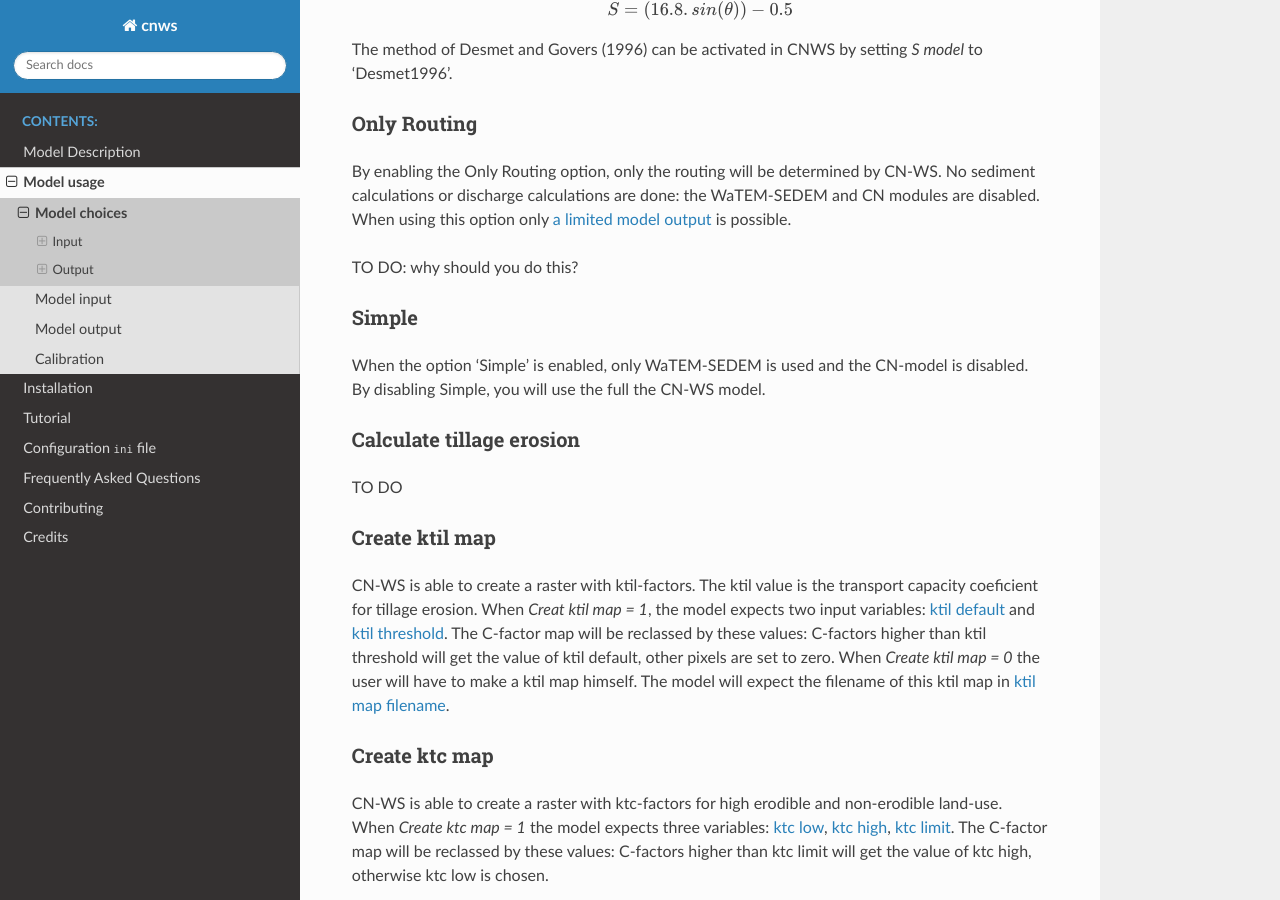
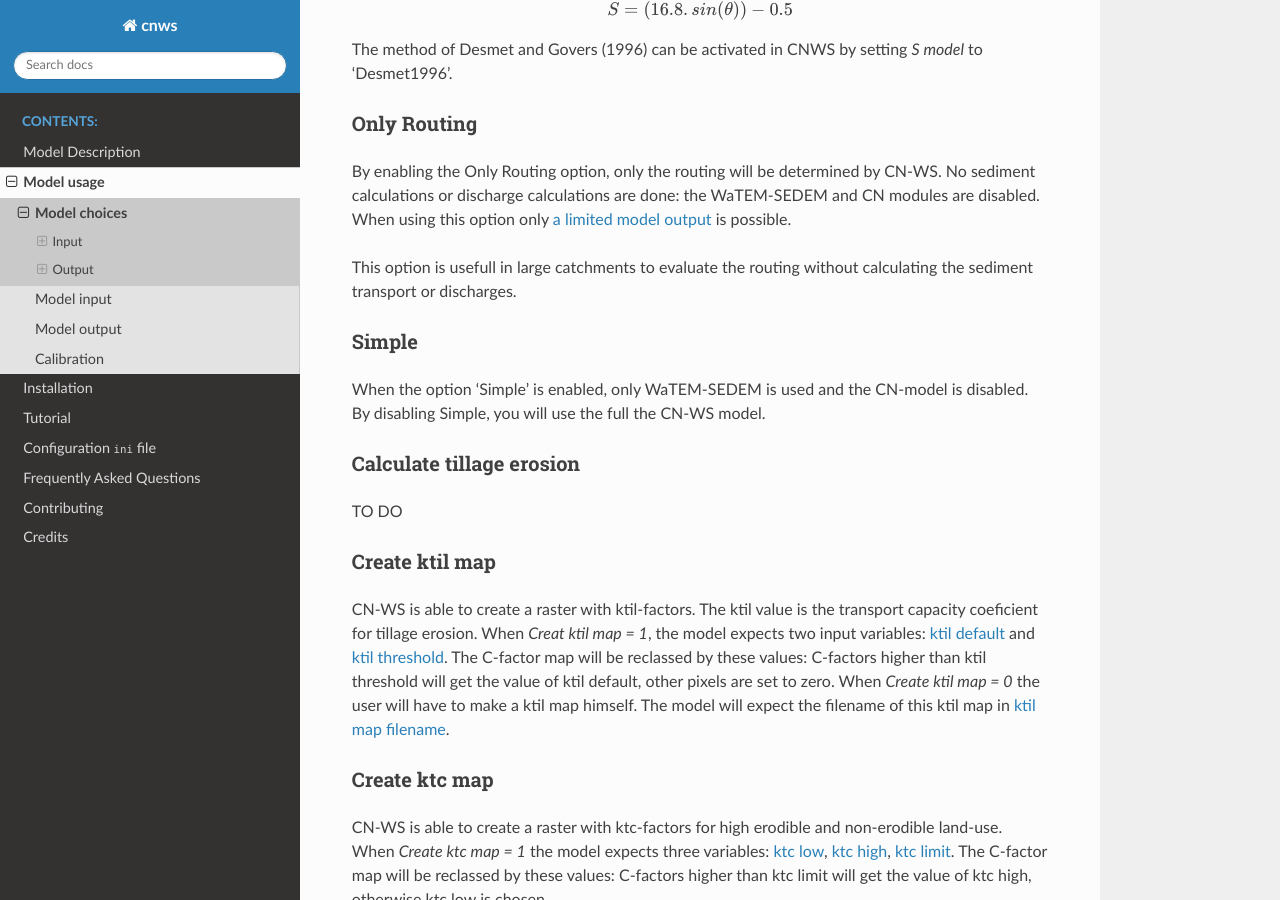
Before and after one commit to watem-sedem/watem-sedem, a Sphinx documentation site: the page built from docs/choices.rst, in a window 1280 px wide and 900 px high, scrolled down 2353 px. Built offline with Sphinx 7.4.7 and the Read the Docs theme 2.0.0, drawn with Linux system fonts in a browser that asks for light colours.

Commit message:
Explaining why Only Routing is usefull

```diff
--- a/docs/choices.rst
+++ b/docs/choices.rst
@@ -126,7 +126,8 @@ CN-WS. No sediment calculations or discharge calculations are done:
 the WaTEM-SEDEM and CN modules are disabled. When using this option only
 :ref:`a limited model output <onlyroutingoutput>` is possible.
 
-TO DO: why should you do this?
+This option is usefull in large catchments to evaluate the routing without
+calculating the sediment transport or discharges.
 
 .. _simple:
 
```
